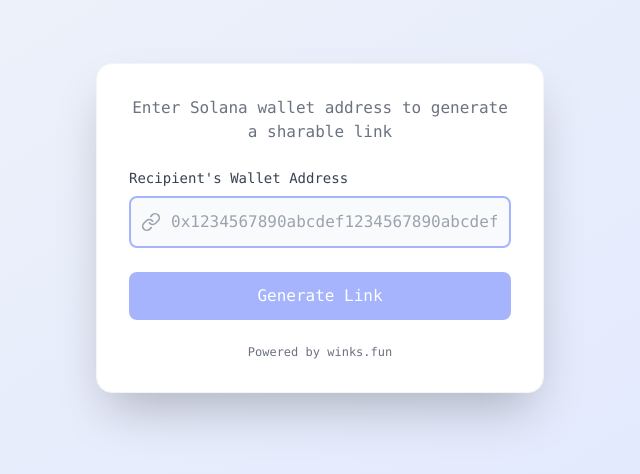
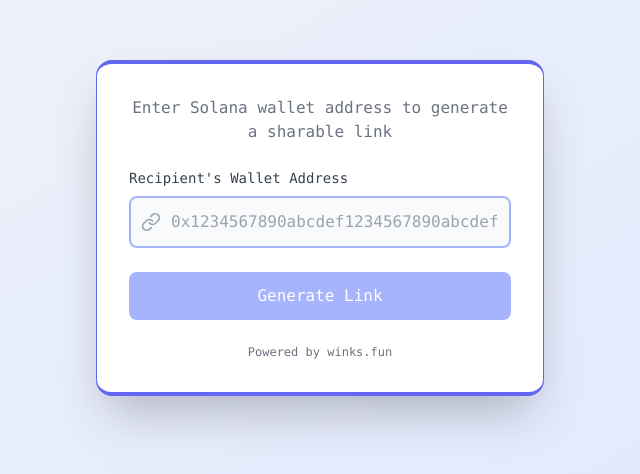
Before and after one commit to vishalmet/SolanaSwap.winks, a Next.js app: page / in a window 1280 px wide. Shown: the part 172-646 px from the top of the page, without its empty margins (320-960 px from the left). Built offline with nearby package versions, Linux system fonts and the light colour scheme.

Commit message:
solana ui aesthetics

```diff
--- a/app/(home)/page.js
+++ b/app/(home)/page.js
@@ -52,7 +52,7 @@ export default function Home() {
 
   return (
     <div className="min-h-screen bg-gradient-to-br from-[#f0f4f8] to-[#e0e7ff] text-gray-800 flex items-center justify-center p-4 font-mono">
-      <div className="bg-white shadow-2xl rounded-2xl w-full max-w-md p-8 space-y-6 border border-gray-100">
+      <div className="bg-white shadow-2xl rounded-2xl w-full max-w-md p-8 space-y-6 border-y-4 border-x border-indigo-500">
         <div className="text-center">
           {/* <h2 className="text-2xl font-bold text-indigo-600 mb-2">Link Generator</h2> */}
           <p className="text-gray-500">Enter Solana wallet address to generate a sharable link</p>
```
